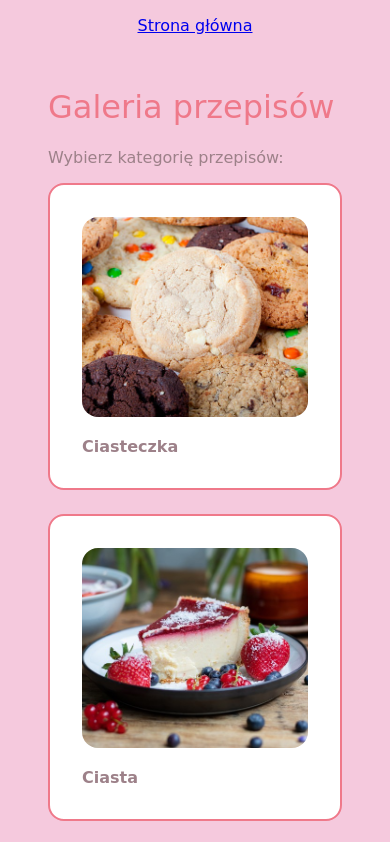
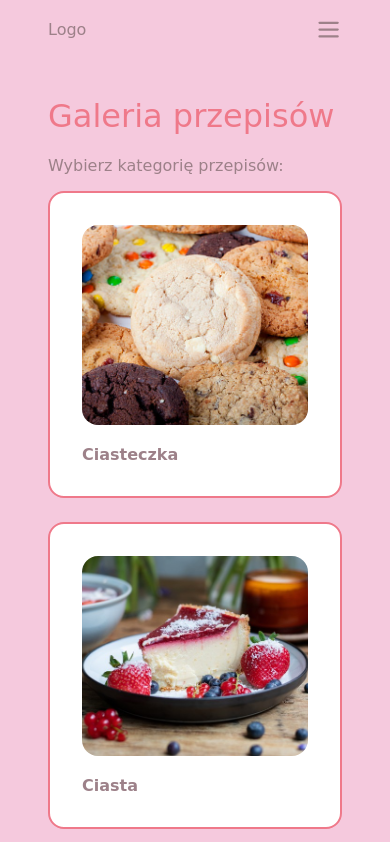
Before and after one commit to aranea19/Techniki-WWW, a plain HTML site: page Ćwiczenie 2/galeria-przepisow.html in a window 390 px wide. Shown: the top 842 px of the page. Drawn offline with Linux system fonts and the light colour scheme; a web font is replaced by a local one.

Commit message:
added nav to galeria

```diff
--- a/Ćwiczenie 2/galeria-przepisow.html
+++ b/Ćwiczenie 2/galeria-przepisow.html
@@ -8,8 +8,28 @@
 </head>
 <body>
   <nav>
-    <a href="index.html">Strona główna</a>
-  </nav>
+      <div class="content">
+         <div class="nav-logo">Logo</div>
+
+         <ul id="top-menu">
+            <li><a href="index.html">Strona główna</a></li>
+            <li><a href="galeria-przepisow.html" class="active">Galeria przepisów</a></li>
+            <li><a href="blog.html">Blog</a></li>
+            <li><a href="wyslij-przepis.html">Wyślij przepis</a></li>
+            <li><a href="kontakt.html">Kontakt</a></li>
+         </ul>
+
+         <svg viewBox="0 0 24 24" fill="none" xmlns="http://www.w3.org/2000/svg" id="hamburger">
+         <g id="SVGRepo_bgCarrier" stroke-width="0"></g>
+         <g id="SVGRepo_tracerCarrier" stroke-linecap="round" stroke-linejoin="round"></g>
+         <g id="SVGRepo_iconCarrier">
+            <path d="M4 18L20 18" stroke="#9D8189" stroke-width="2" stroke-linecap="round"></path>
+            <path d="M4 12L20 12" stroke="#9D8189" stroke-width="2" stroke-linecap="round"></path>
+            <path d="M4 6L20 6" stroke="#9D8189" stroke-width="2" stroke-linecap="round"></path>
+         </g>
+      </svg>
+      </div>
+   </nav>
 
   <main>
   <h1>Galeria przepisów</h1>
```
